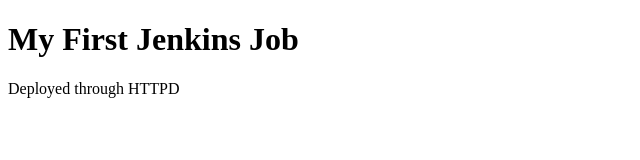
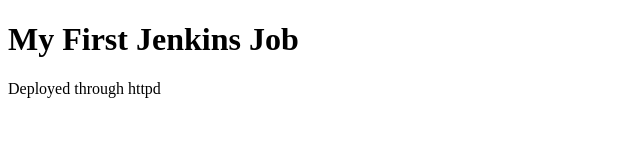
Before and after one commit to kunchalavikram1427/Jenkins_public, a plain HTML site: page index.html in a window 1280 px wide. Shown: the full height of the page, 0-640 px from the left. Drawn offline with Linux system fonts and the light colour scheme.

Commit message:
Update index.html

```diff
--- a/index.html
+++ b/index.html
@@ -3,7 +3,7 @@
 <body>
 
 <h1>My First Jenkins Job</h1>
-<p>Deployed through HTTPD</p>
+<p>Deployed through httpd</p>
 
 </body>
 </html>
```
